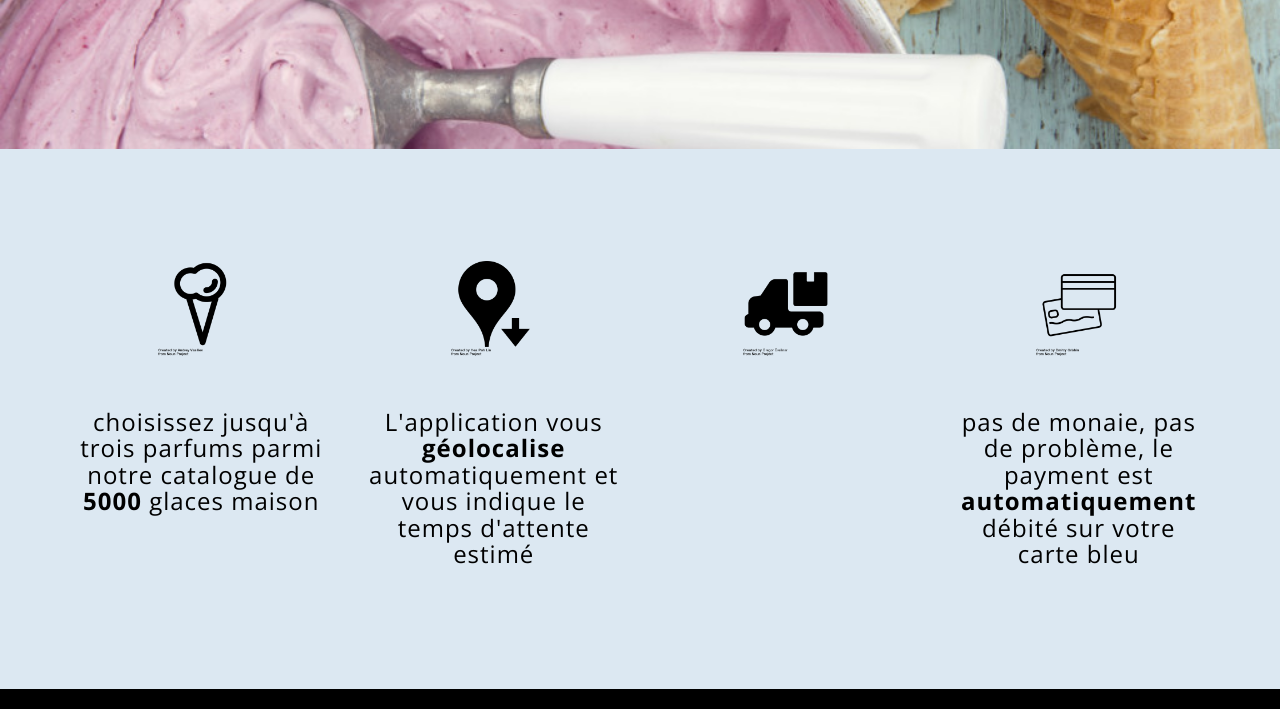
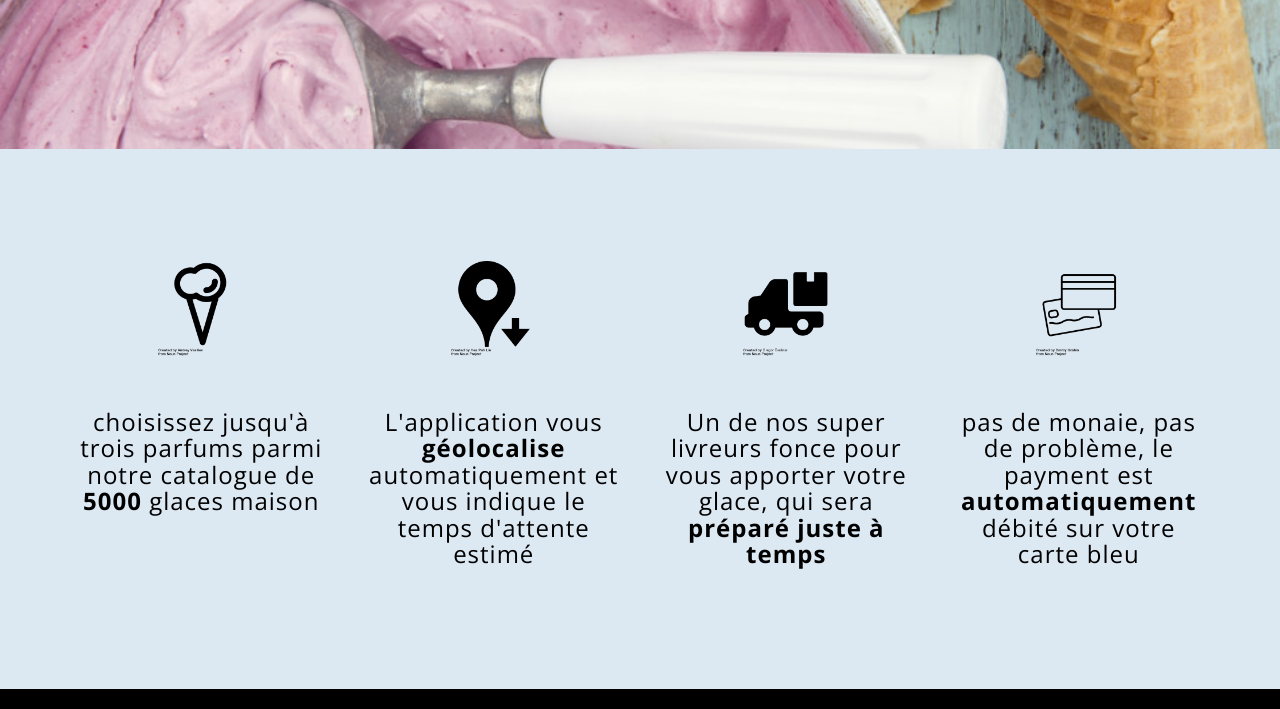
Before and after one commit to sleeperapoil/iceme-github-pages, a plain HTML site: page index.html in a window 1280 px wide. Shown: the part 501-1210 px from the top of the page. Drawn offline with nearby package versions, Linux system fonts and the light colour scheme.

Commit message:
Update index.html

```diff
--- a/index.html
+++ b/index.html
@@ -81,7 +81,7 @@
 <div class="col-xs-6 col-md-3 description">
 <p>
 <img src="image/noun_690075_cc.png" alt="LIVRAISON" width="100">
-</p>
+<h3>Un de nos super livreurs fonce pour vous apporter votre glace, qui sera <strong>préparé juste à temps</strong></h3></p>
 </div>
 
 <div class="col-xs-6 col-md-3 description">
```
